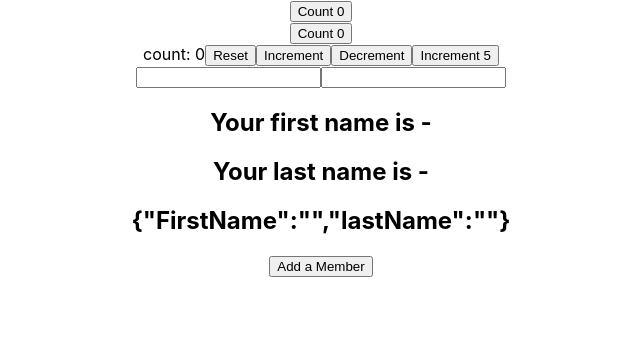
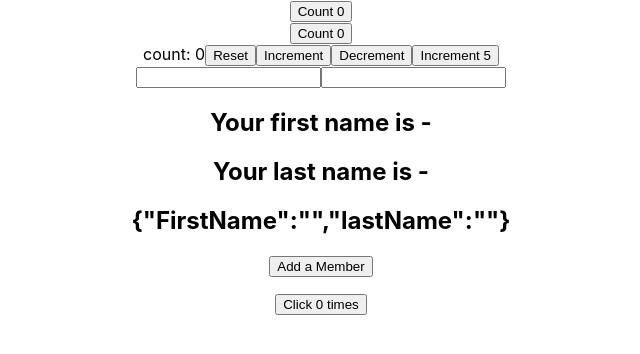
Before and after one commit to pasan077/react-hook-codevolution, a React (Create React App) app: page / in a window 1280 px wide. Shown: the top 354 px of the page, without its empty margins (319-959 px from the left). Built offline with nearby package versions, Linux system fonts and the light colour scheme.

Commit message:
26-02-20 1549hrs

```diff
--- a/src/App.js
+++ b/src/App.js
@@ -1,6 +1,7 @@
 import React from "react";
 import "./App.css";
 import ClassCounter from "./components/ClassCounter";
+import ClassCounterOne from "./components/ClassCounterOne";
 import HookCounter from "./components/HookCounter";
 import HookCounterTwo from "./components/HookCounterTwo";
 import HookCounterThree from "./components/HookCounterThree";
@@ -13,6 +14,7 @@ function App() {
       <HookCounterTwo />
       <HookCounterThree />
       <HookCounterFour />
+      <ClassCounterOne />
     </div>
   );
 }
--- a/src/components/ClassCounterOne.js
+++ b/src/components/ClassCounterOne.js
@@ -1,17 +1,28 @@
 import React, { Component } from "react";
-import { View, Text } from "react-native";
 
 class ClassCounterOne extends Component {
   constructor(props) {
     super(props);
-    this.state = {};
+    this.state = {
+      count: 0
+    };
+  }
+
+  componentDidMount() {
+    document.title = `Clicked ${this.state.count} times`;
+  }
+
+  componentDidUpdate() {
+    document.title = `Clicked ${this.state.count} times`;
   }
 
   render() {
     return (
-      <View>
-        <Text> ClassCounterOne </Text>
-      </View>
+      <div>
+        <button onClick={() => this.setState({ count: this.state.count + 1 })}>
+          Click {this.state.count} times
+        </button>
+      </div>
     );
   }
 }
```
